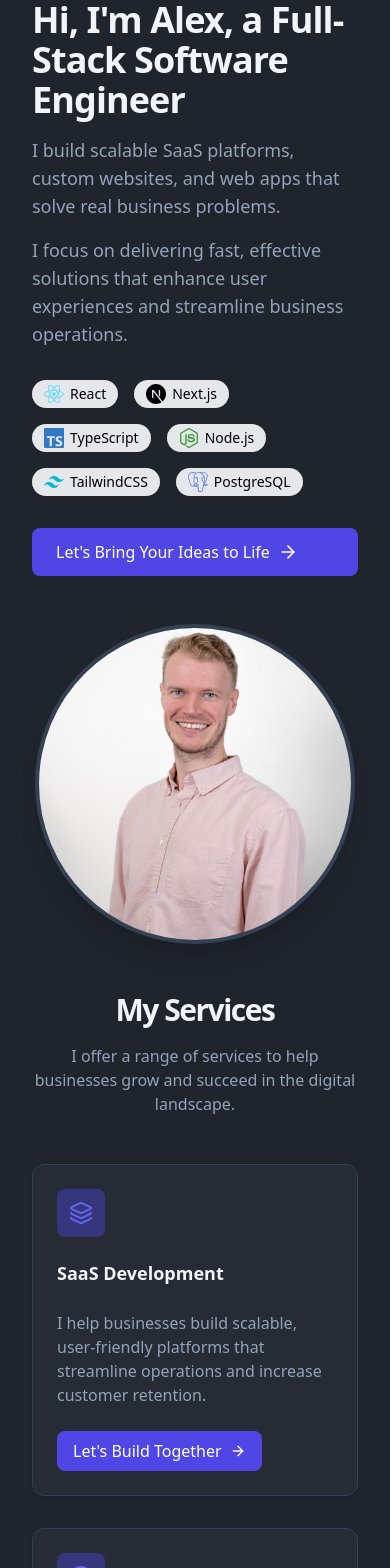
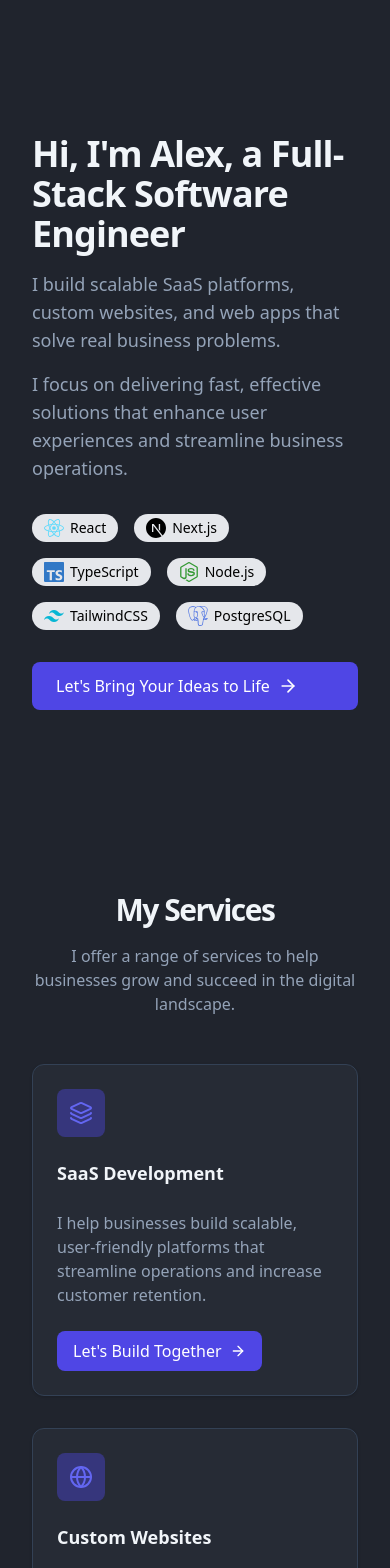
Before and after one commit to alexappleget/portfolio-v2.0, a Next.js app: page / in a window 390 px wide. Shown: the top 1568 px of the page. Built offline with nearby package versions, Linux system fonts and the light colour scheme.

Commit message:
Fix: fixed mobile layout

```diff
--- a/sections/About/about.tsx
+++ b/sections/About/about.tsx
@@ -6,7 +6,7 @@ export const About = (): JSX.Element => {
     <section id="about" className="py-12 md:py-24 ">
       <div className="grid gap-6 lg:grid-cols-2 lg:gap-12 items-center">
         {/* Image Section */}
-        <div className="order-2 lg:order-1">
+        <div className="order-2 lg:order-1 lg:row-auto row-start-1">
           <div className="relative w-full h-[300px] sm:h-[400px] rounded-lg overflow-hidden shadow-lg">
             <Image
               src="/sunglasses.jpg?height=400&width=600"
@@ -18,7 +18,7 @@ export const About = (): JSX.Element => {
         </div>
 
         {/* Text Section */}
-        <div className="space-y-4 order-1 lg:order-2">
+        <div className="space-y-4 order-1 lg:order-2 lg:row-auto row-start-2">
           <h2 className="text-3xl font-bold tracking-tighter sm:text-4xl text-[#f1f5f9]">
             About Me
           </h2>
--- a/sections/Hero/hero.tsx
+++ b/sections/Hero/hero.tsx
@@ -5,7 +5,7 @@ import { JSX } from "react";
 
 export const Hero = (): JSX.Element => {
   return (
-    <section className="min-h-screen flex items-center">
+    <section className="min-h-screen flex items-center justify-center lg:justify-start">
       <div className="grid lg:grid-cols-2 gap-12 items-center">
         {/* Text Content */}
         <div className="space-y-6">
@@ -23,7 +23,7 @@ export const Hero = (): JSX.Element => {
             </p>
           </div>
           <TechStack />
-          <div className="flex flex-col sm:flex-row gap-4">
+          <div className="flex flex-col sm:flex-row gap-4 justify-center lg:justify-start">
             <button
               className="flex items-center px-6 py-3 bg-[#4f46e5] text-white rounded-lg hover:bg-[#6366f1] transition hover:cursor-pointer hover:shadow-lg"
               onClick={() =>
@@ -39,7 +39,7 @@ export const Hero = (): JSX.Element => {
         </div>
 
         {/* Image */}
-        <div className="flex justify-center lg:justify-end">
+        <div className="hidden lg:flex justify-center lg:justify-end">
           <div className="relative w-80 h-80 sm:w-96 sm:h-96 lg:w-[28rem] lg:h-[28rem] overflow-hidden rounded-full border-4 border-[#334155] shadow-xl">
             <Image
               src="/headshot.jpg?height=400&width=400"
```
